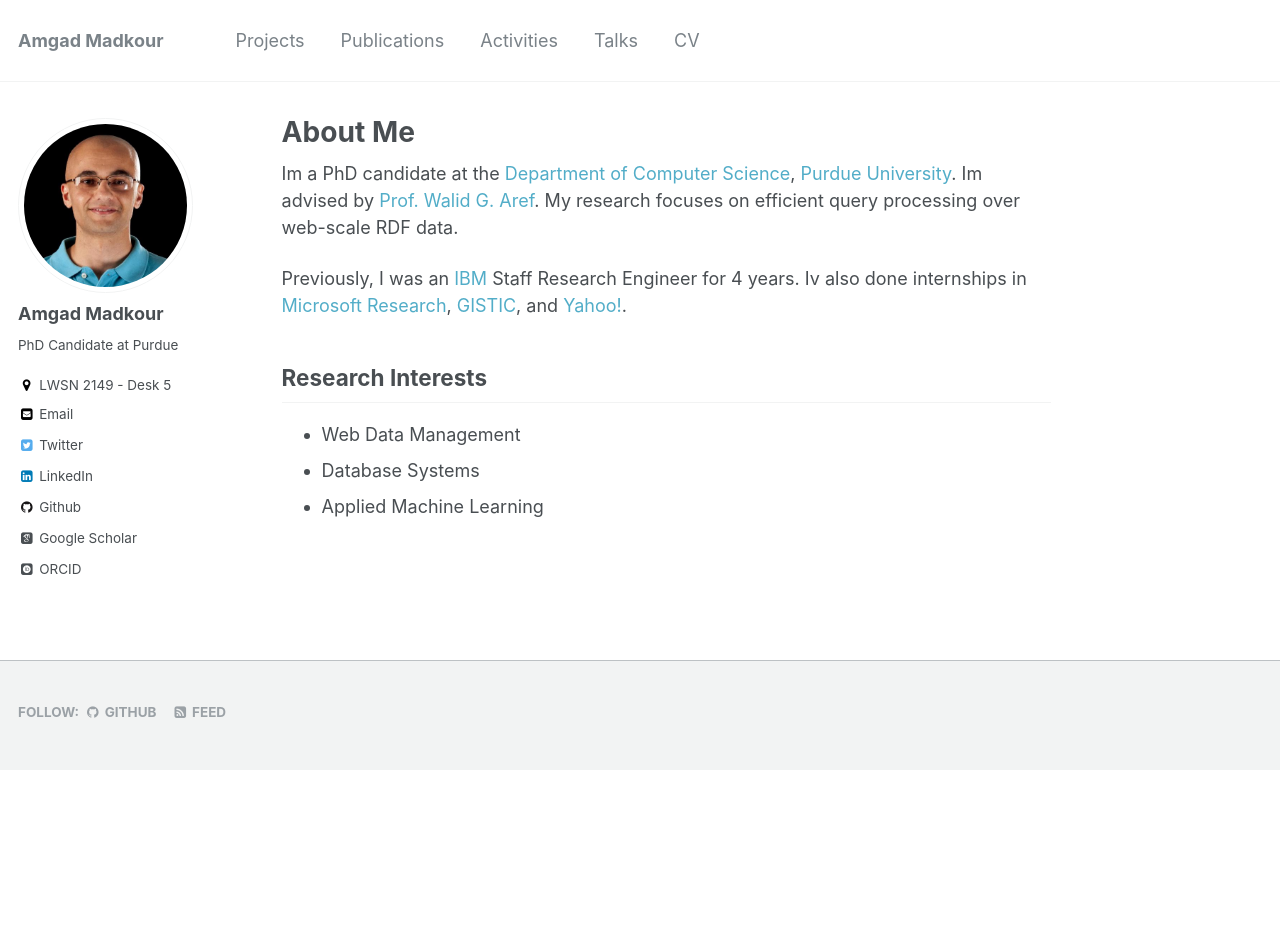
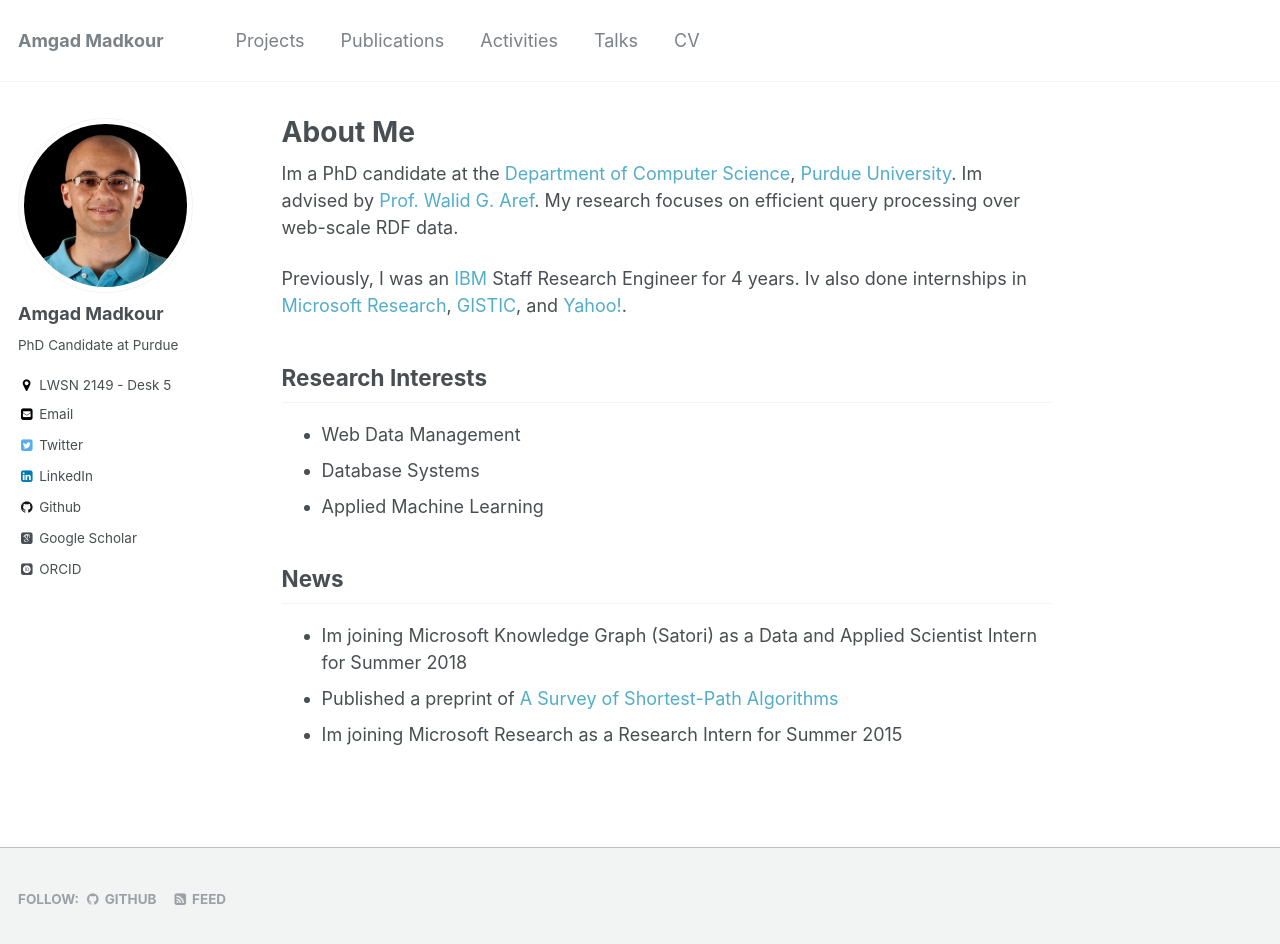
Before and after one commit to amgadmadkour/amgadmadkour.github.io, a Jekyll site: the page built from _pages/about.md, in a window 1280 px wide and 957 px high. Shown: the top 944 px of the window. Built offline with Jekyll 4.4.1, drawn with Linux system fonts in a browser that asks for light colours; some web fonts are replaced.

Commit message:
Added news section

```diff
--- a/_pages/about.md
+++ b/_pages/about.md
@@ -17,3 +17,9 @@ Previously, I was an [IBM](https://www.ibm.com/eg-en/) Staff Research Engineer f
 * Web Data Management
 * Database Systems
 * Applied Machine Learning
+
+## News
+
+* Im joining Microsoft Knowledge Graph (Satori) as a Data and Applied Scientist Intern for Summer 2018
+* Published a preprint of [A Survey of Shortest-Path Algorithms](https://arxiv.org/abs/1705.02044)
+* Im joining Microsoft Research as a Research Intern for Summer 2015
```
